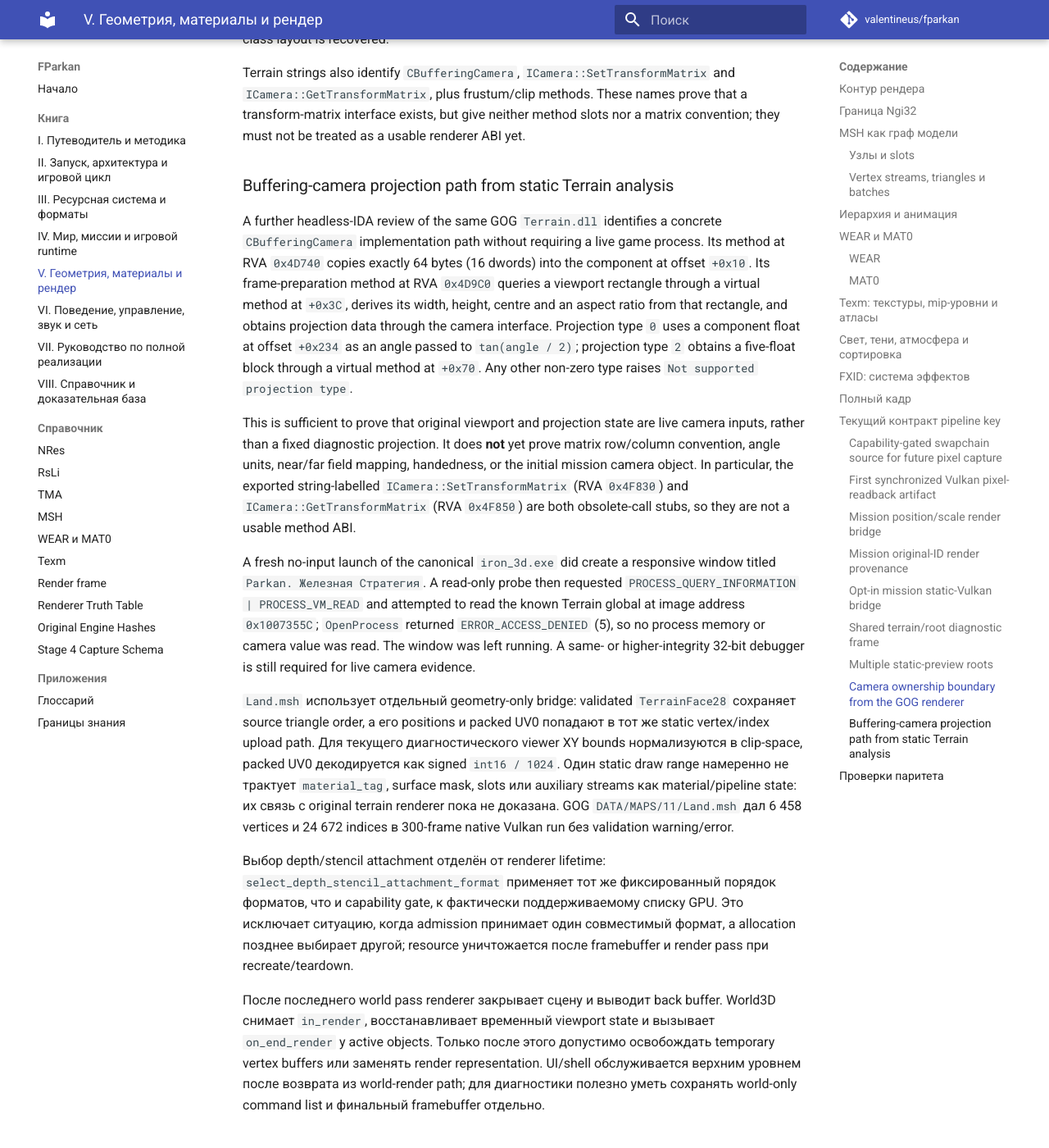
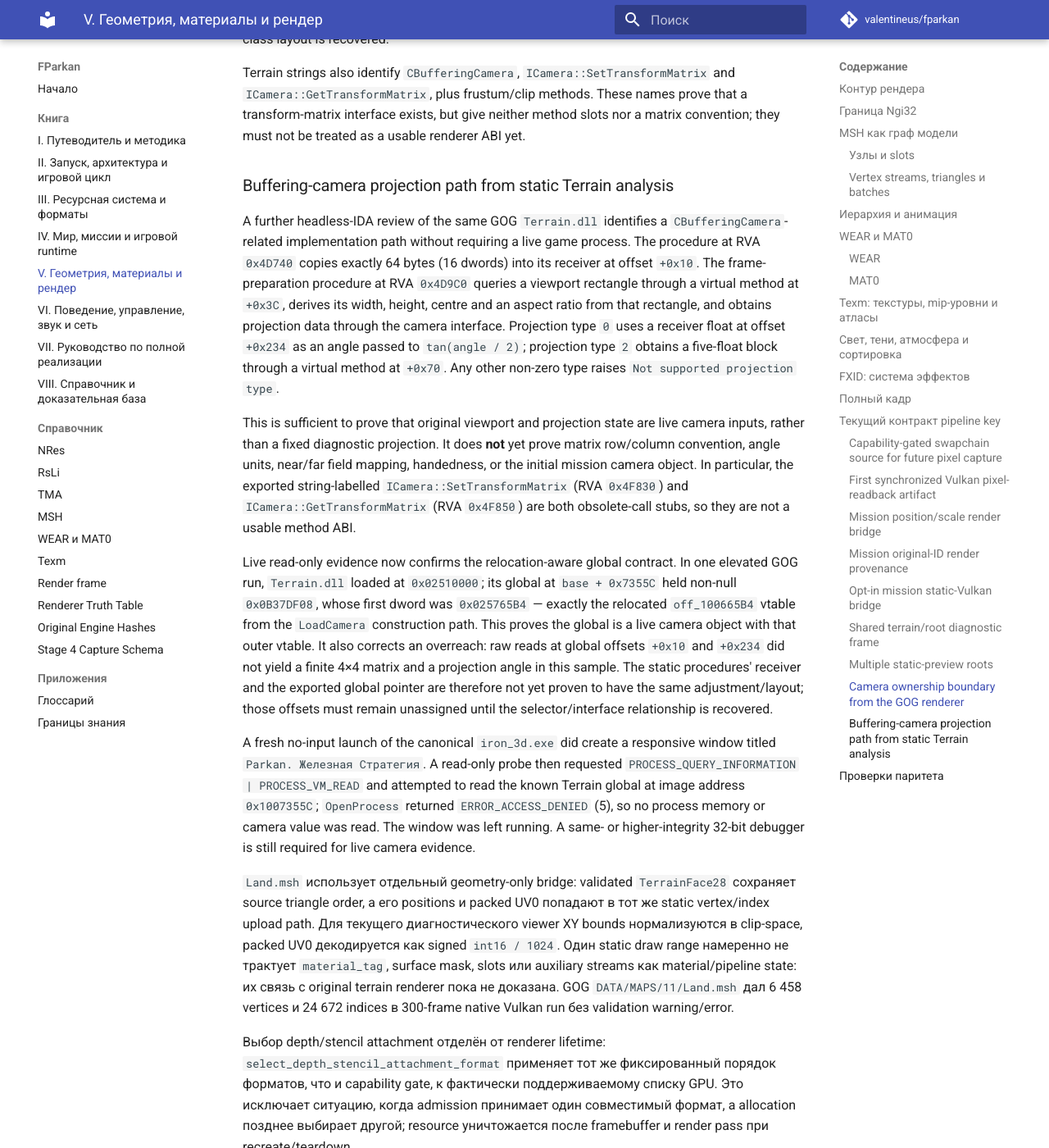
Before and after one commit to valentineus/fparkan, an MkDocs documentation site: the page built from docs/tomes/05-render.md, in a window 1280 px wide and 1400 px high, scrolled down 26522 px. Shown: the whole window at 82% size. Built offline with MkDocs 1.6.1 and Material for MkDocs 9.7.7, drawn with Linux system fonts in a browser that asks for light colours; comment, search, counter and statistics services are not loaded.

Commit message:
docs(evidence): confirm live camera global relocation

```diff
--- a/docs/tomes/05-render.md
+++ b/docs/tomes/05-render.md
@@ -1261,13 +1261,13 @@ matrix convention; they must not be treated as a usable renderer ABI yet.
 ### Buffering-camera projection path from static Terrain analysis
 
 A further headless-IDA review of the same GOG `Terrain.dll` identifies a
-concrete `CBufferingCamera` implementation path without requiring a live game
-process. Its method at RVA `0x4D740` copies exactly 64 bytes (16 dwords) into
-the component at offset `+0x10`. Its frame-preparation method at RVA `0x4D9C0`
-queries a viewport rectangle through a virtual method at `+0x3C`, derives its
+`CBufferingCamera`-related implementation path without requiring a live game
+process. The procedure at RVA `0x4D740` copies exactly 64 bytes (16 dwords)
+into its receiver at offset `+0x10`. The frame-preparation procedure at RVA
+`0x4D9C0` queries a viewport rectangle through a virtual method at `+0x3C`, derives its
 width, height, centre and an aspect ratio from that rectangle, and obtains
 projection data through the camera interface. Projection type `0` uses a
-component float at offset `+0x234` as an angle passed to `tan(angle / 2)`;
+receiver float at offset `+0x234` as an angle passed to `tan(angle / 2)`;
 projection type `2` obtains a five-float block through a virtual method at
 `+0x70`. Any other non-zero type raises `Not supported projection type`.
 
@@ -1278,6 +1278,18 @@ handedness, or the initial mission camera object. In particular, the exported
 string-labelled `ICamera::SetTransformMatrix` (RVA `0x4F830`) and
 `ICamera::GetTransformMatrix` (RVA `0x4F850`) are both obsolete-call stubs, so
 they are not a usable method ABI.
+
+Live read-only evidence now confirms the relocation-aware global contract. In
+one elevated GOG run, `Terrain.dll` loaded at `0x02510000`; its global at
+`base + 0x7355C` held non-null `0x0B37DF08`, whose first dword was
+`0x025765B4` — exactly the relocated `off_100665B4` vtable from the
+`LoadCamera` construction path. This proves the global is a live camera object
+with that outer vtable. It also corrects an overreach: raw reads at global
+offsets `+0x10` and `+0x234` did not yield a finite 4×4 matrix and a projection
+angle in this sample. The static procedures' receiver and the exported global
+pointer are therefore not yet proven to have the same adjustment/layout; those
+offsets must remain unassigned until the selector/interface relationship is
+recovered.
 
 A fresh no-input launch of the canonical `iron_3d.exe` did create a responsive
 window titled `Parkan. Железная Стратегия`. A read-only probe then requested
```
Also changed, not shown: docs/tomes/08-evidence.md (+10 -0 lines).
